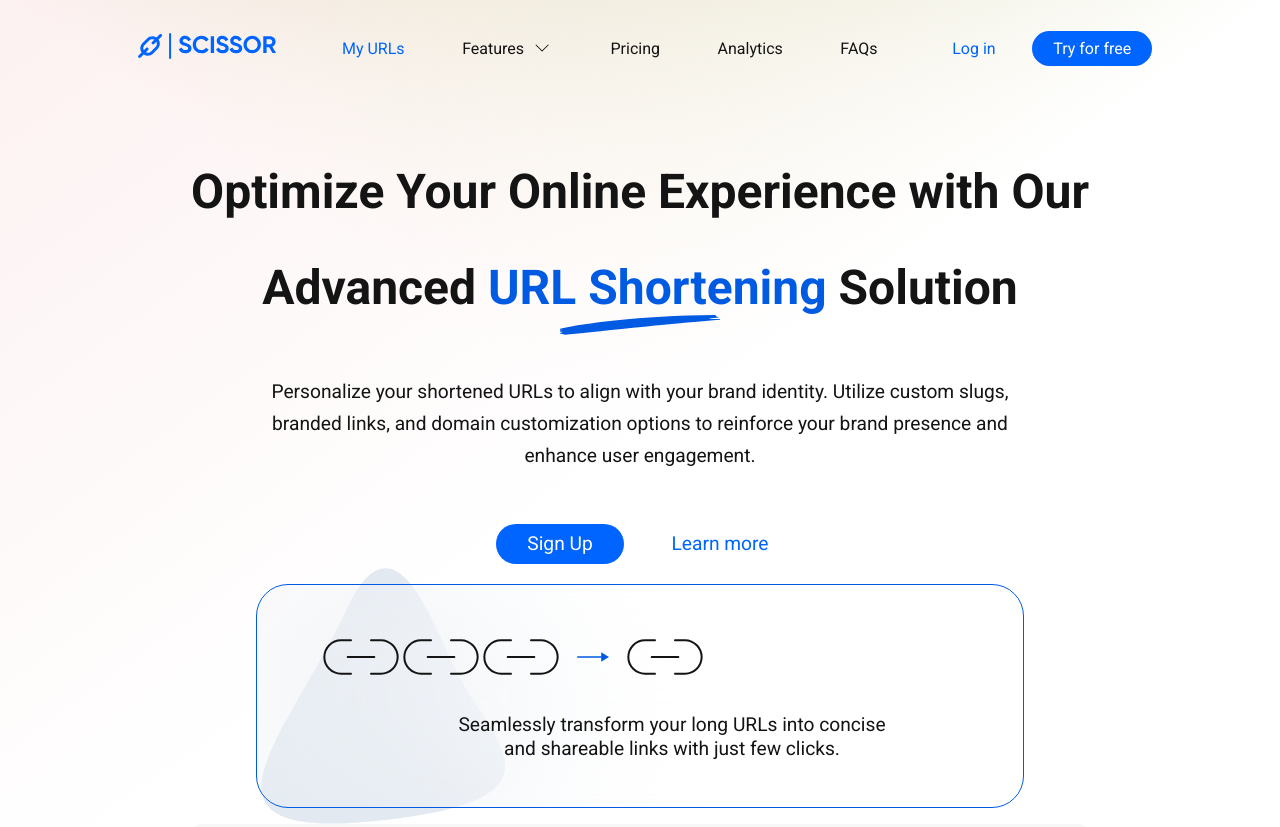
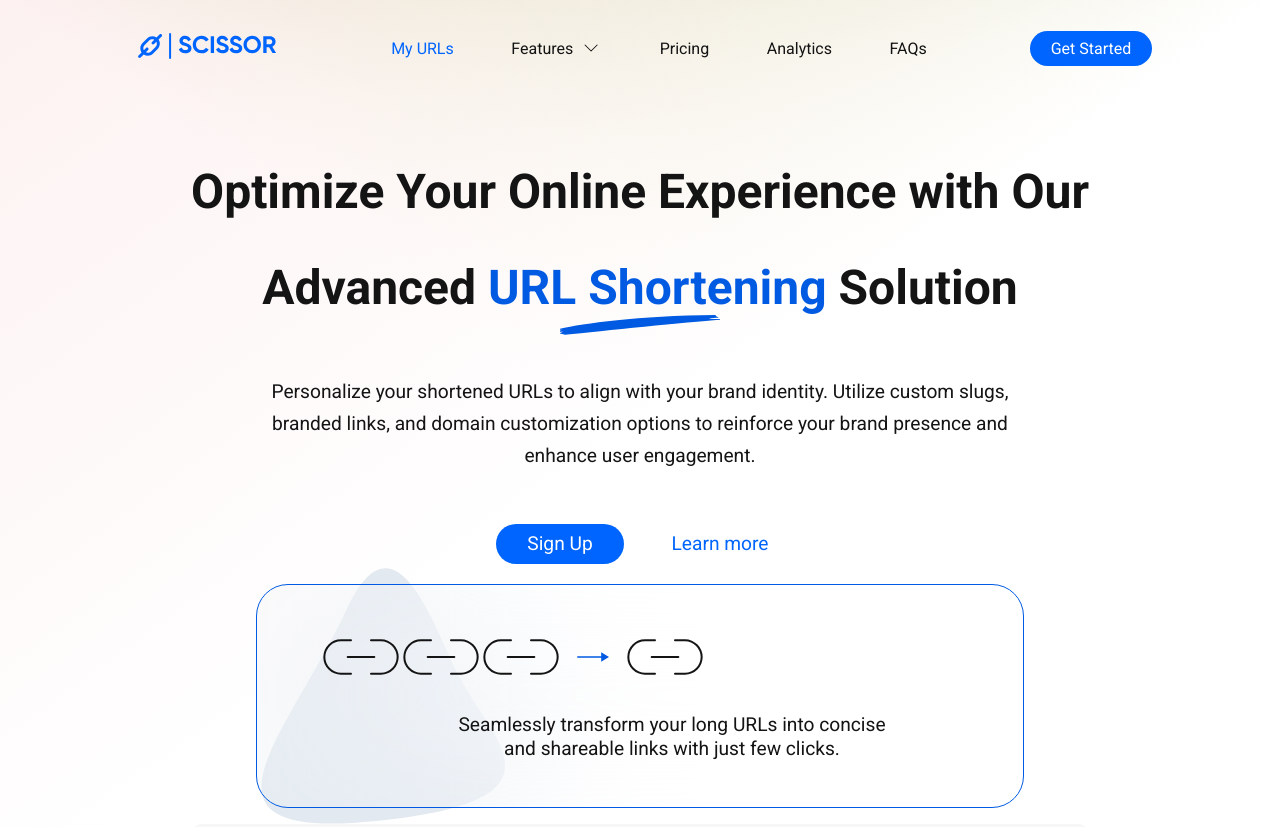
Before and after one commit to Arshad3908/SCISSORS-, a website built with Vite: page index.html in a window 1280 px wide. Shown: the top 827 px of the page. Built offline with nearby package versions, Linux system fonts and the light colour scheme.

Commit message:
first commit

```diff
--- a/index.html
+++ b/index.html
@@ -37,9 +37,8 @@
         </nav>
         <nav class="secondary_nav">
           <ul>
-            <li><a href="login.html" class="login">Log in</a></li>
             <li>
-              <a href="sign_up.html" class="try_for_free">Try for free</a>
+              <a href="login.html" class="try_for_free">Get Started</a>
             </li>
           </ul>
         </nav>
@@ -62,9 +61,8 @@
           </nav>
           <nav class="secondary_nav">
             <ul>
-              <li><a href="login.html" class="login">Log in</a></li>
               <li>
-                <a href="sign_up.html" class="try_for_free">Try for free</a>
+                <a href="login.html" class="try_for_free">Get Started</a>
               </li>
             </ul>
           </nav>
```
